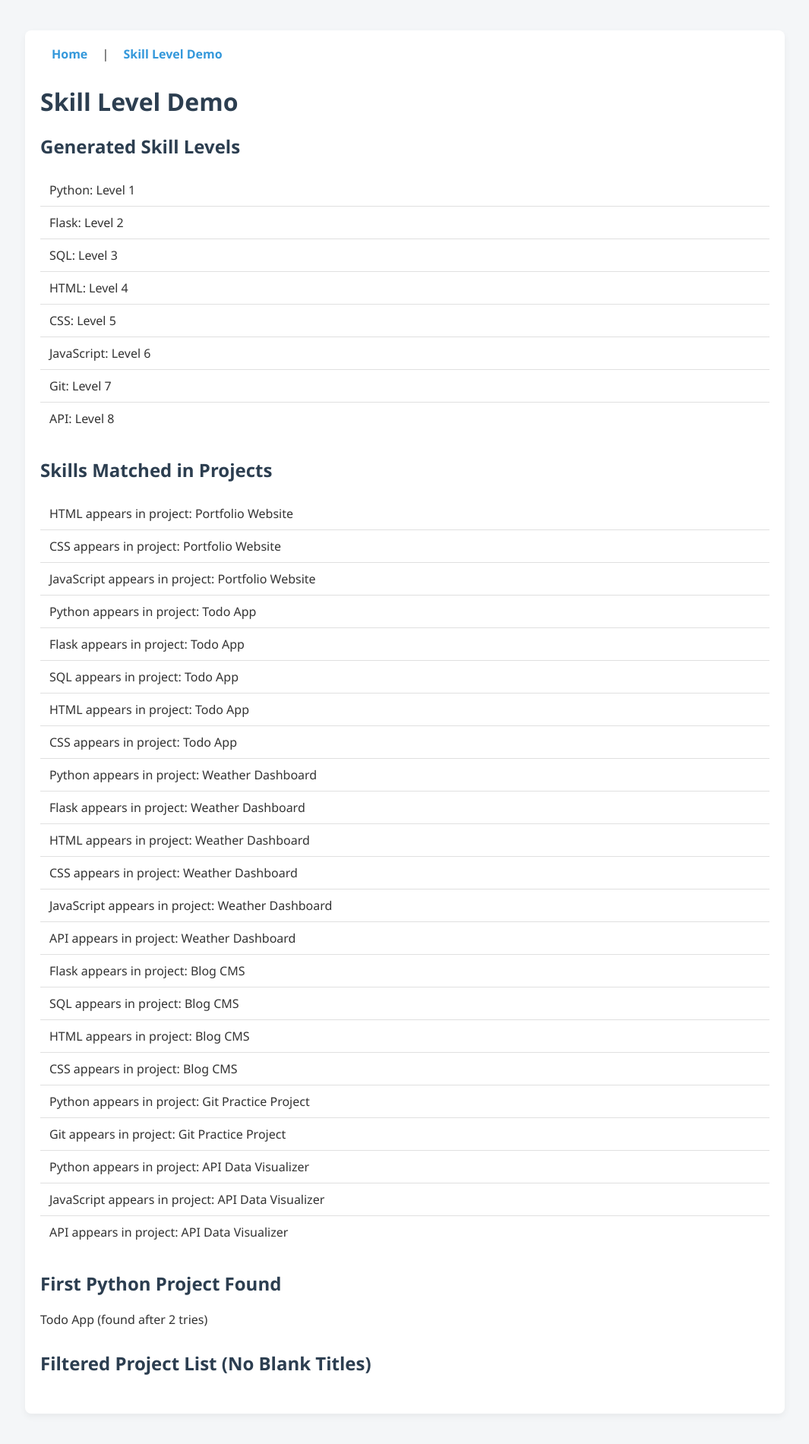
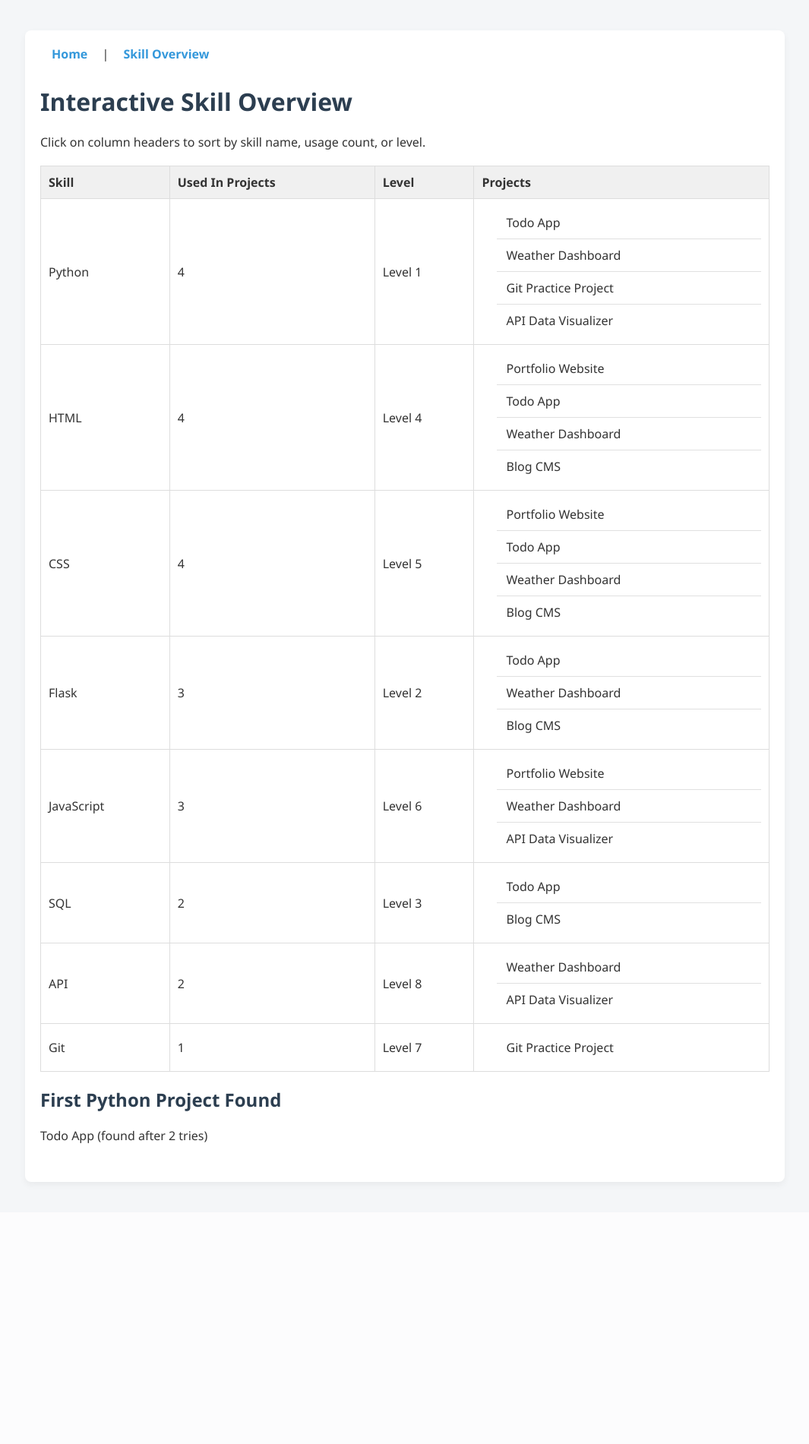
Before and after one commit to trrodenboughmcc/frontend-skills-tracker-python, a Flask app: page /skill-levels in a window 1280 px wide. Shown: the whole page at 76% size, without its empty margins (107-1172 px from the left). After the commit the page ends 1561 px from the top, so only its background shows below. Run offline with Flask 3, Linux system fonts and the light colour scheme.

Commit message:
Update levels.html with interactive table

```diff
--- a/tracker_app/templates/levels.html
+++ b/tracker_app/templates/levels.html
@@ -1,50 +1,101 @@
 <!DOCTYPE html>
 <html>
 <head>
-    <title>Skill Levels</title>
+    <title>Skills Overview</title>
     <link rel="stylesheet" href="{{ url_for('static', filename='styles.css') }}">
+    <style>
+        table {
+            width: 100%;
+            border-collapse: collapse;
+            margin-top: 20px;
+        }
+
+        th, td {
+            padding: 10px;
+            border: 1px solid #ddd;
+            text-align: left;
+        }
+
+        th {
+            background-color: #f0f0f0;
+            cursor: pointer;
+        }
+
+        tr:hover {
+            background-color: #f9f9f9;
+        }
+
+        .small-list {
+            margin: 0;
+            padding-left: 20px;
+        }
+    </style>
 </head>
 <body>
     <div class="container">
-        <!-- Navigation -->
         <nav>
             <a href="/">Home</a> |
-            <a href="/skill-levels">Skill Level Demo</a>
+            <a href="/skill-levels">Skill Overview</a>
         </nav>
 
-        <h1>Skill Level Demo</h1>
+        <h1>Interactive Skill Overview</h1>
 
-        <div class="section">
-            <h2>Generated Skill Levels</h2>
-            <ul>
-                {% for skill, level in skill_levels.items() %}
-                    <li>{{ skill }}: {{ level }}</li>
+        <p>Click on column headers to sort by skill name, usage count, or level.</p>
+
+        <table id="skills-table">
+            <thead>
+                <tr>
+                    <th onclick="sortTable(0)">Skill</th>
+                    <th onclick="sortTable(1)">Used In Projects</th>
+                    <th onclick="sortTable(2)">Level</th>
+                    <th>Projects</th>
+                </tr>
+            </thead>
+            <tbody>
+                {% for skill, count in sorted_skills %}
+                <tr>
+                    <td>{{ skill }}</td>
+                    <td>{{ count }}</td>
+                    <td>{{ skill_levels[skill] }}</td>
+                    <td>
+                        <ul class="small-list">
+                        {% for project in skill_project_map[skill] %}
+                            <li>{{ project }}</li>
+                        {% endfor %}
+                        </ul>
+                    </td>
+                </tr>
                 {% endfor %}
-            </ul>
-        </div>
-
-        <div class="section">
-            <h2>Skills Matched in Projects</h2>
-            <ul>
-                {% for title, skill in matches %}
-                    <li>{{ skill }} appears in project: {{ title }}</li>
-                {% endfor %}
-            </ul>
-        </div>
+            </tbody>
+        </table>
 
         <div class="section">
             <h2>First Python Project Found</h2>
             <p>{{ first_python_project }} (found after {{ tries }} tries)</p>
         </div>
+    </div>
 
-        <div class="section">
-            <h2>Filtered Project List (No Blank Titles)</h2>
-            <ul>
-                {% for project in filtered_projects %}
-                    <li><strong>{{ project.title }}</strong> – {{ project.tech }}</li>
-                {% endfor %}
-            </ul>
-        </div>
-    </div>
+    <script>
+    function sortTable(colIndex) {
+        const table = document.getElementById("skills-table");
+        const tbody = table.tBodies[0];
+        const rows = Array.from(tbody.rows);
+        const isNumeric = colIndex === 1;
+
+        const sorted = rows.sort((a, b) => {
+            const valA = a.cells[colIndex].innerText.trim();
+            const valB = b.cells[colIndex].innerText.trim();
+
+            if (isNumeric) {
+                return parseInt(valB) - parseInt(valA); // Descending numeric
+            } else {
+                return valA.localeCompare(valB); // Alphabetical text
+            }
+        });
+
+        tbody.innerHTML = "";
+        sorted.forEach(row => tbody.appendChild(row));
+    }
+    </script>
 </body>
 </html>
```
